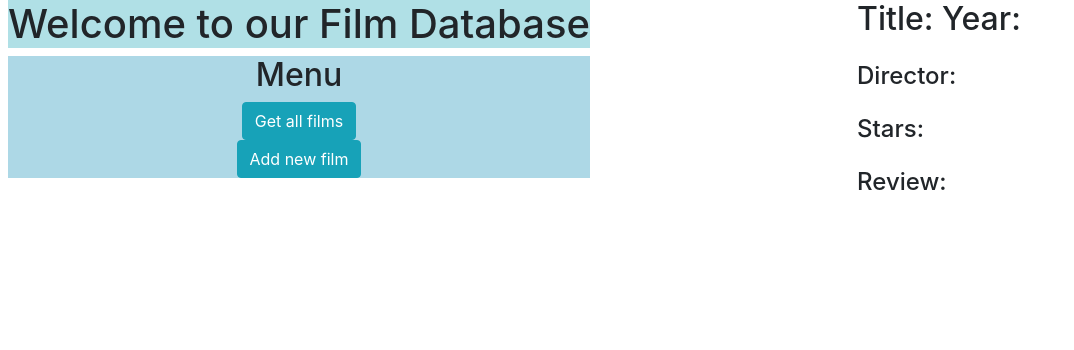
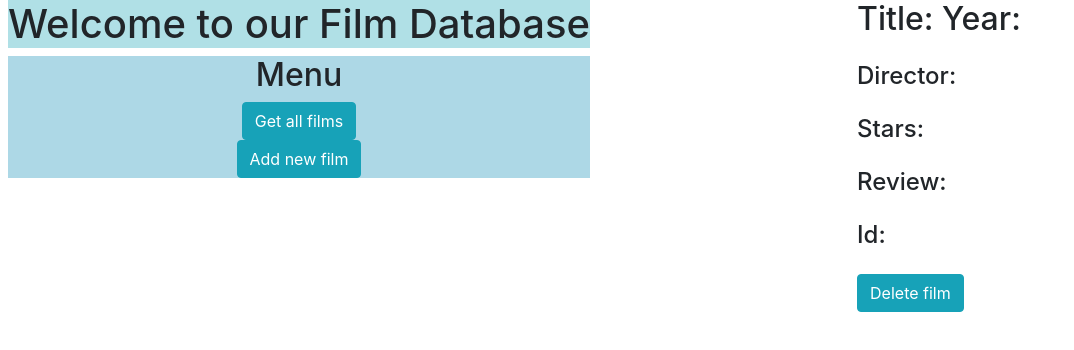
Before and after one commit to PawelCagara/filmsDatabaseAngular, an Angular app: page /films/1 in a window 1280 px wide. Shown: the top 350 px of the page, without its empty margins (0-1074 px from the left). Built offline with nearby package versions, Linux system fonts and the light colour scheme.

Commit message:
deleteFilm added

```diff
--- a/src/app/app-routing.module.ts
+++ b/src/app/app-routing.module.ts
@@ -3,6 +3,7 @@ import { RouterModule, Routes } from '@angular/router';
 import { FilmsComponent } from './films/films.component';
 import { FilmtListComponent } from './film-list/film-list.component';
 import { FilmComponent } from './film/film.component';
+
 
 const routes: Routes = [
   {
@@ -16,7 +17,7 @@ const routes: Routes = [
   {
     path: 'newFilm',
     component: FilmsComponent,
-  }
+  },
 ];
 
 @NgModule({
--- a/src/app/app.module.ts
+++ b/src/app/app.module.ts
@@ -9,6 +9,7 @@ import { FilmsComponent } from './films/films.component';
 import { FilmtListComponent } from './film-list/film-list.component';
 import { FilmComponent } from './film/film.component';
 
+
 @NgModule({
   declarations: [AppComponent, FilmsComponent, FilmtListComponent, FilmComponent],
   imports: [BrowserModule, AppRoutingModule, LayoutModule, ReactiveFormsModule],
--- a/src/app/film.ts
+++ b/src/app/film.ts
@@ -7,14 +7,17 @@ export class CreatedFilmsService {
   films: Film[] = [];
   constructor() {}
 
-  addFilm(film: Film){
+  addFilm(film: Film ) {
     this.films.push(film);
   }
 
-  getFilms(){
+  getFilms() {
     return this.films;
   }
 
+  removeFilm(id: number) {
+    this.films.splice(id-1,1);
+  }
 }
 
 export class Film {
--- a/src/app/film/film.component.html
+++ b/src/app/film/film.component.html
@@ -14,4 +14,13 @@
     <div class = "form-group">
     <label >Review:</label> {{film?.review}}
 </div>
+
+<div class = "form-group">
+<label >Id:</label> {{film?.id}}
+</div>
+
 </h4>
+
+<div>
+    <button type ="submit" class="btn btn-info" a routerLink = "/films/" (click)="delete()">Delete film</button>
+</div>
--- a/src/app/film/film.component.ts
+++ b/src/app/film/film.component.ts
@@ -21,4 +21,9 @@ export class FilmComponent {
       .getFilms()
       .find((el) => el.id === this.id);
   }
+
+  delete() {
+    this.id = Number(this.route.snapshot.paramMap.get('id'));
+    this.createdFilmsService.removeFilm(this.id);
+  }
 }
--- a/src/app/films/films.component.ts
+++ b/src/app/films/films.component.ts
@@ -30,7 +30,6 @@ export class FilmsComponent implements OnInit {
   });
 
   ngOnInit(): void {}
-
   submit(event: Event) {
     this.createdFilms.addFilm(
       new Film(
```
Also changed, not shown: src/app/layout/menu/menu.component.html (line endings or trailing spaces).
